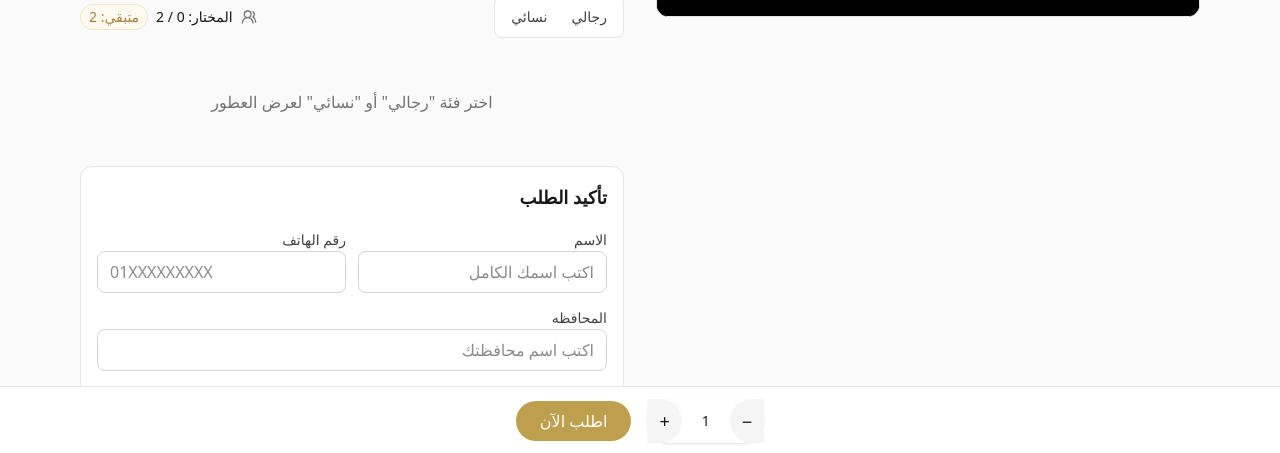
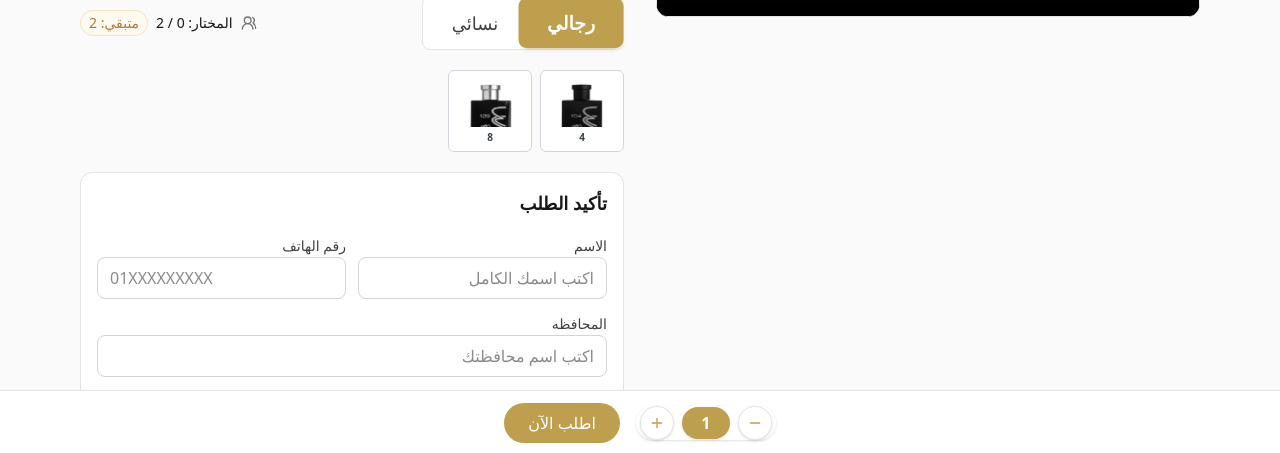
Before and after one commit to OmarTaima/ASIAlandingpage, a React (Vite) app: page / in a window 1280 px wide. Shown: the part 345-798 px from the top of the page. Built offline with nearby package versions, Linux system fonts and the light colour scheme; grey boxes are pictures that could not be loaded.

Commit message:
Update ProductPage.jsx

```diff
--- a/src/ProductPage.jsx
+++ b/src/ProductPage.jsx
@@ -1,5 +1,5 @@
 import { useEffect, useMemo, useRef, useState, memo } from "react";
-import { Users2, Check } from "lucide-react";
+import { Users2, Check, Plus, Minus } from "lucide-react";
 import productVideo from "./assets/ME MODA.mp4";
 import logoImg from "./assets/Logo.jpg";
 
@@ -106,7 +106,7 @@ export default function ProductPage() {
   const allWomen = useMemo(() => buildItems(womenImages, WOMEN), []);
 
   // State
-  const [activeCategory, setActiveCategory] = useState(null);
+  const [activeCategory, setActiveCategory] = useState(MEN);
   const [selectedMen, setSelectedMen] = useState(new Set());
   const [selectedWomen, setSelectedWomen] = useState(new Set());
   const [desiredCount, setDesiredCount] = useState(1);
@@ -300,21 +300,25 @@ export default function ProductPage() {
             <div className="inline-flex rounded-lg border border-neutral-200 p-1 bg-white">
               <button
                 onClick={() => setActiveCategory(MEN)}
-                className={`px-3 py-1.5 rounded-md text-sm transition-none ${
+                aria-pressed={activeCategory === MEN}
+                className={`px-4 py-2 rounded-md text-base sm:text-lg transition-transform duration-150 flex items-center justify-center gap-2 ${
                   activeCategory === MEN
-                    ? "bg-neutral-900 text-white"
+                    ? "bg-[#be9f4e] text-white shadow-md ring-2 ring-[#be9f4e] transform scale-105 font-semibold"
                     : "text-neutral-700 hover:bg-neutral-100"
                 }`}
+                style={{ minWidth: 96 }}
               >
                 رجالي
               </button>
               <button
                 onClick={() => setActiveCategory(WOMEN)}
-                className={`px-3 py-1.5 rounded-md text-sm transition-none ${
+                aria-pressed={activeCategory === WOMEN}
+                className={`px-4 py-2 rounded-md text-base sm:text-lg transition-transform duration-150 flex items-center justify-center gap-2 ${
                   activeCategory === WOMEN
-                    ? "bg-neutral-900 text-white"
+                    ? "bg-[#be9f4e] text-white shadow-md ring-2 ring-[#be9f4e] transform scale-105 font-semibold"
                     : "text-neutral-700 hover:bg-neutral-100"
                 }`}
+                style={{ minWidth: 96 }}
               >
                 نسائي
               </button>
@@ -484,25 +488,32 @@ export default function ProductPage() {
       <div className="fixed inset-x-0 bottom-0 z-50">
         <div className="w-full bg-white border-t border-neutral-200 shadow-md">
           <div className="mx-auto max-w-6xl px-4 py-3 flex items-center justify-center gap-4">
-            <div className="inline-flex items-center bg-white rounded-full shadow-sm">
+            <div className="inline-flex items-center bg-white rounded-full shadow-sm gap-2 px-1">
               <button
                 type="button"
                 onClick={() => setDesiredCount((c) => Math.max(1, c - 1))}
-                className="px-3 py-2 rounded-l-full bg-neutral-100 hover:bg-neutral-200 text-lg"
+                className="p-2 rounded-full bg-white border border-neutral-200 text-[#be9f4e] hover:bg-[#be9f4e] hover:text-white transition-colors duration-150 flex items-center justify-center focus:outline-none shadow-sm"
                 aria-label="نقص"
+                title="نقص"
               >
-                −
+                <Minus className="w-4 h-4" />
               </button>
-              <div className="px-5 py-2 text-center w-12 text-sm font-medium">
+              <div
+                className="px-4 py-1 text-center w-12 text-sm sm:text-base font-semibold bg-[#be9f4e] text-white rounded-full shadow-sm flex items-center justify-center"
+                aria-live="polite"
+                aria-atomic="true"
+                title={`عدد العروض: ${desiredCount}`}
+              >
                 {desiredCount}
               </div>
               <button
                 type="button"
                 onClick={() => setDesiredCount((c) => Math.min(20, c + 1))}
-                className="px-3 py-2 rounded-r-full bg-neutral-100 hover:bg-neutral-200 text-lg"
+                className="p-2 rounded-full bg-white border border-neutral-200 text-[#be9f4e] hover:bg-[#be9f4e] hover:text-white transition-colors duration-150 flex items-center justify-center focus:outline-none  shadow-sm"
                 aria-label="زيادة"
+                title="زيادة"
               >
-                +
+                <Plus className="w-4 h-4" />
               </button>
             </div>
 
```
